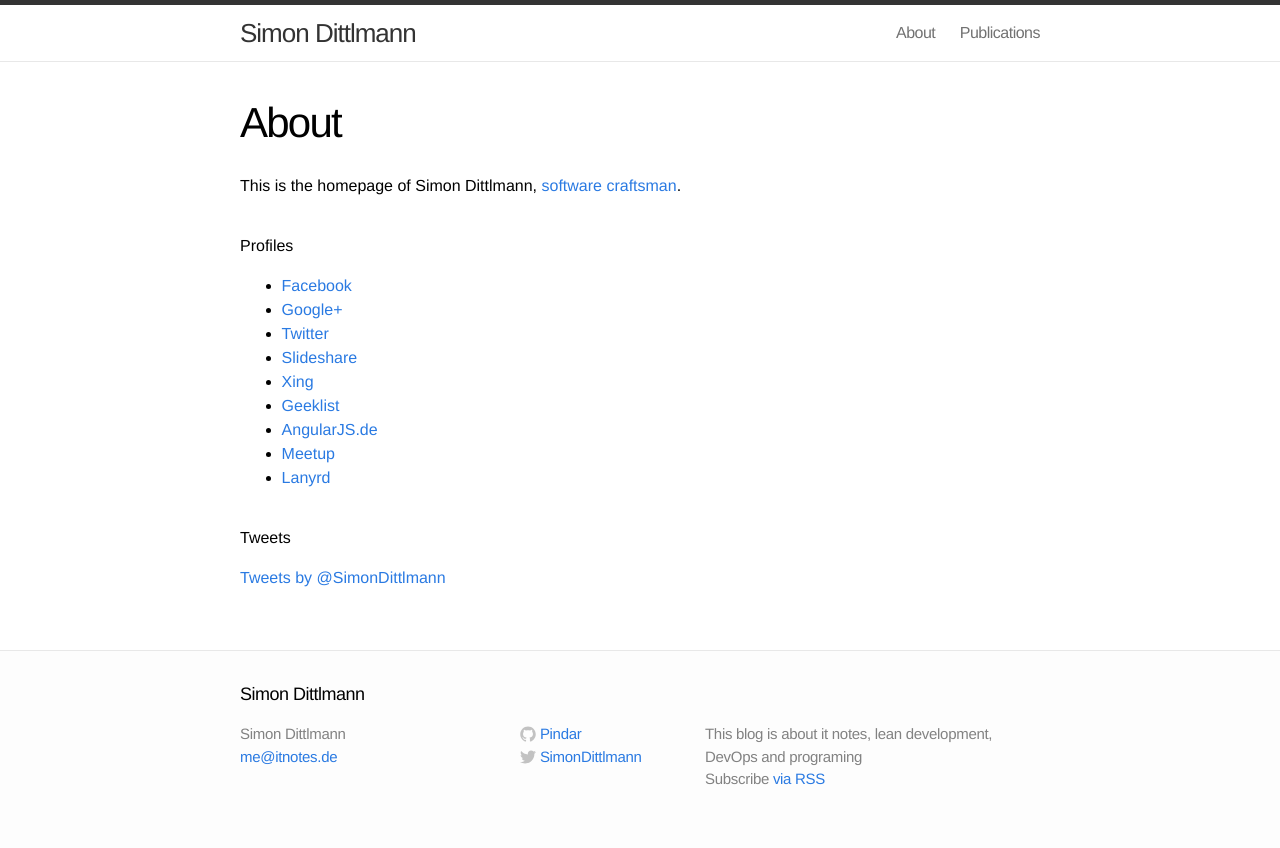
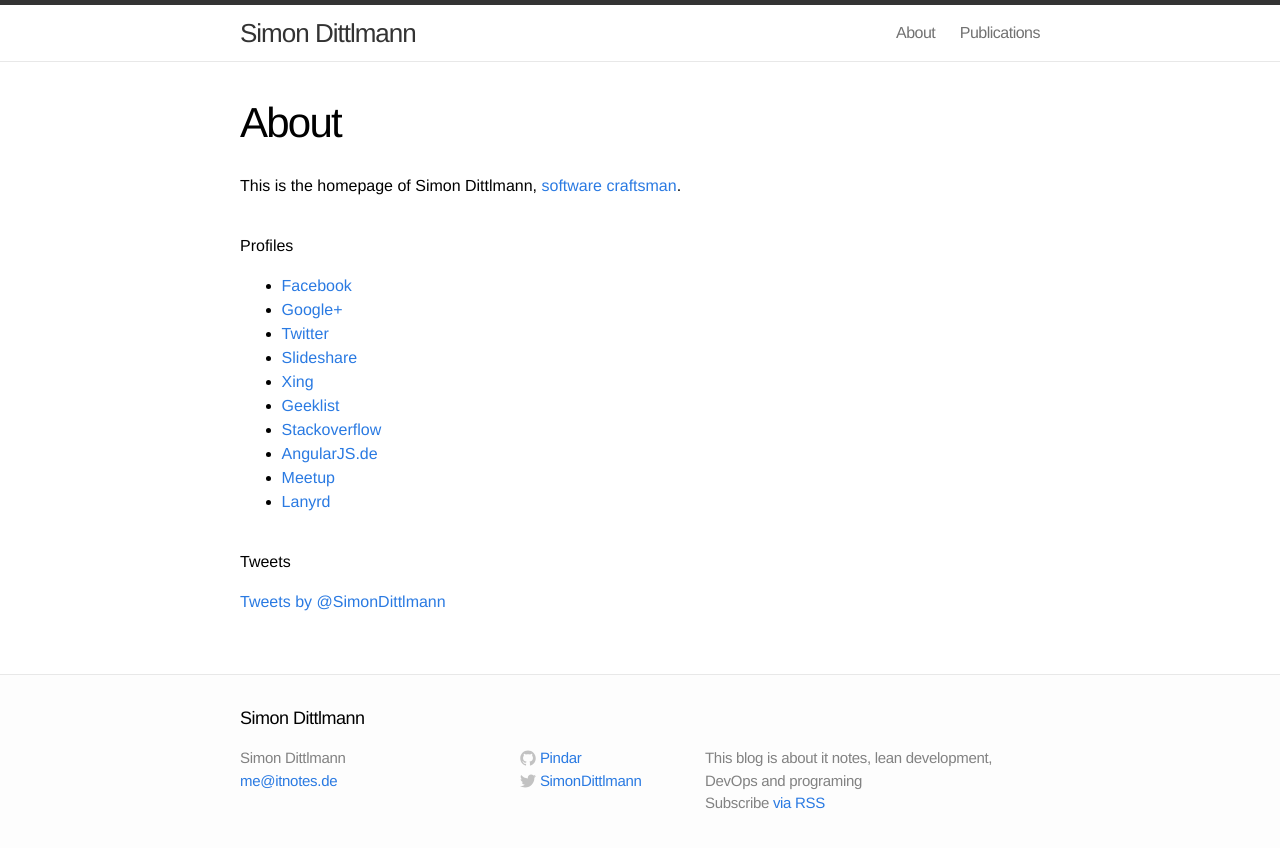
Before and after one commit to Pindar/pindar.github.io, a Jekyll site: the page built from about.md, in a window 1280 px wide. Shown: the top 848 px of the page. Built offline with Jekyll 4.4.1, drawn with Linux system fonts in a browser that asks for light colours; comment, search, counter and statistics services are not loaded.

Commit message:
add Stackoverflow profile

```diff
--- a/about.md
+++ b/about.md
@@ -18,6 +18,7 @@ This is the homepage of Simon Dittlmann, [software craftsman](http://manifesto.s
 * [Slideshare](http://www.slideshare.net/Pindar)
 * [Xing](https://www.xing.com/profile/Simon_Dittlmann)
 * [Geeklist](https://geekli.st/SimonDittlmann)
+* [Stackoverflow](http://stackoverflow.com/users/424243/simon)
 * [AngularJS.de](http://angularjs.de/entwickler/pindar)
 * [Meetup](http://www.meetup.com/members/91221122/)
 * [Lanyrd](http://lanyrd.com/profile/simondittlmann/)
```
